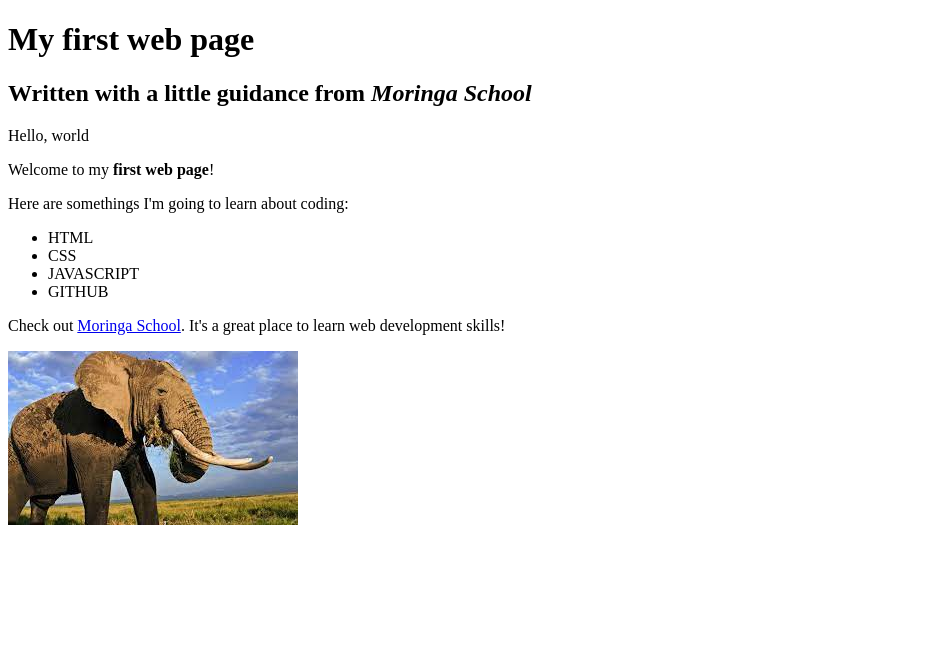
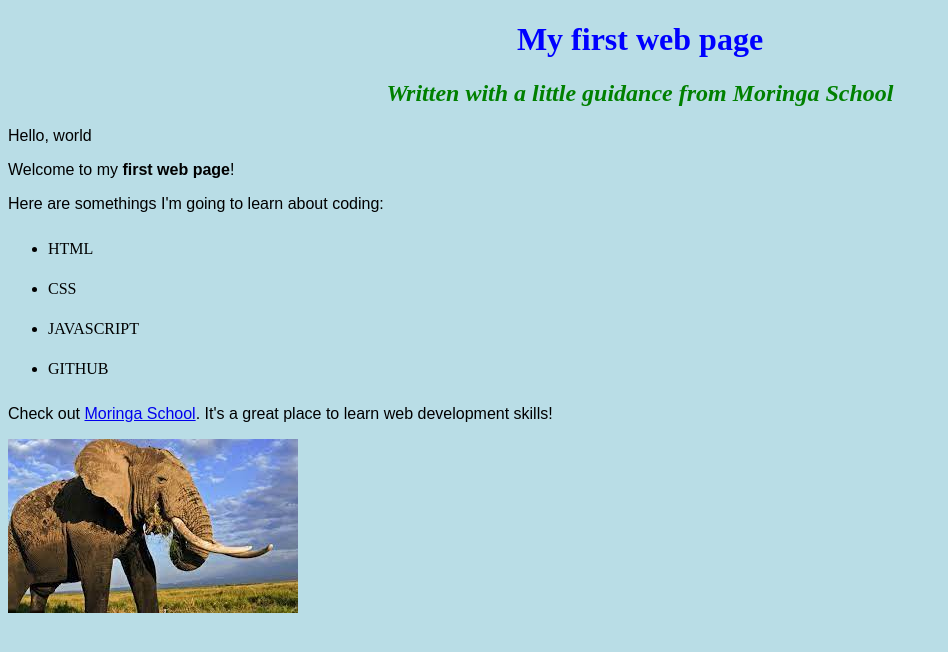
Before and after one commit to amianivictor/My-first-web-page, a plain HTML site: page my-favourute-things.html in a window 1280 px wide. Shown: the whole page, without its empty margins (0-948 px from the left). Drawn offline with Linux system fonts and the light colour scheme.

Commit message:
it will show the addition of css file

```diff
--- a/my-favourute-things.html
+++ b/my-favourute-things.html
@@ -2,6 +2,7 @@
 <html>
     <head>
         <title>My first web page</title>
+        <link rel="stylesheet" href="style.css">
     </head>
     <body>
 
--- /dev/null
+++ b/style.css
@@ -0,0 +1,21 @@
+h1{
+    color: blue;
+    text-align: center;
+}
+
+h2{
+    color: green;
+    font-style: italic;
+    text-align: center;
+}
+
+p{
+    font-family: sans-serif;
+}
+
+ul{
+    line-height: 40px;
+}
+*{
+    background-color: rgb(185, 221, 230);
+}
```
Also changed, not shown: 1 other file.
